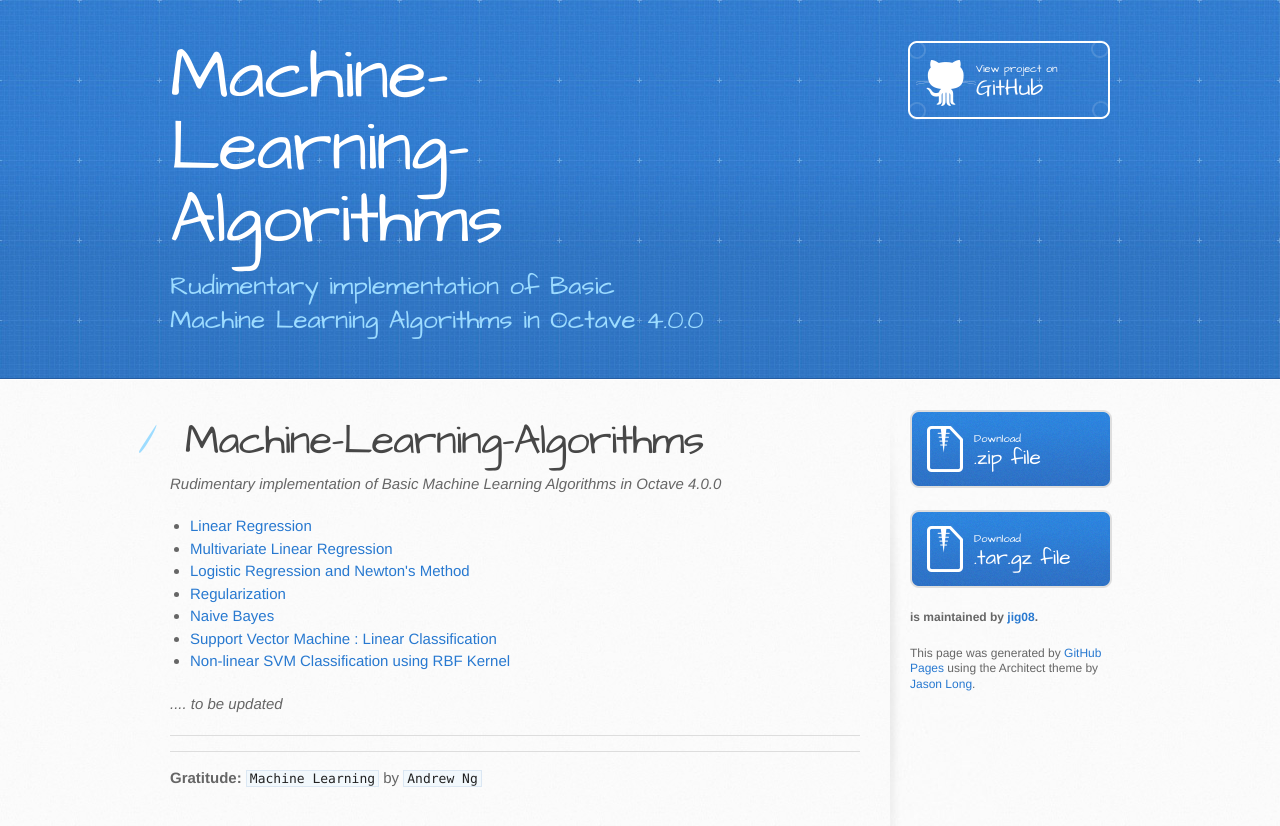
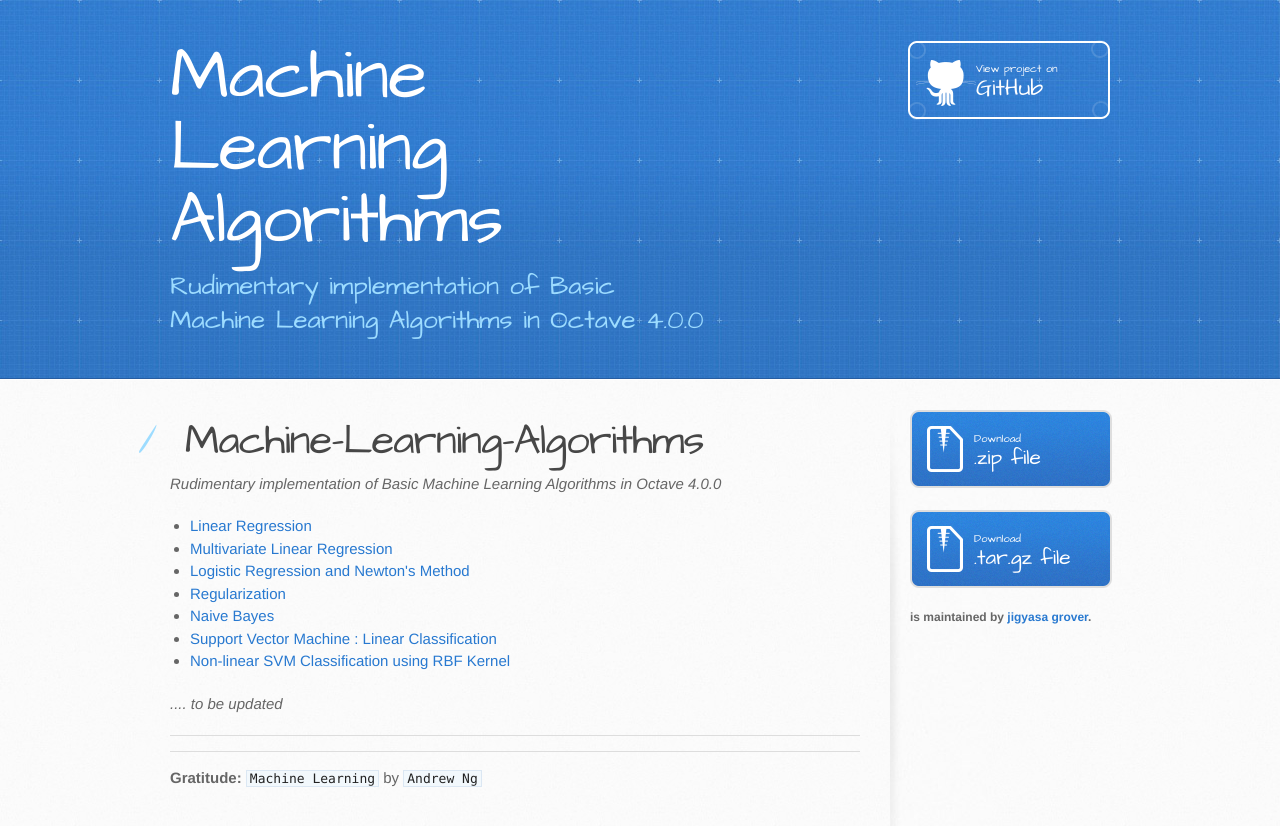
Before and after one commit to jig08/Machine-Learning-Algorithms, a plain HTML site: page index.html in a window 1280 px wide. Drawn offline with Linux system fonts and the light colour scheme.

Commit message:
Update index.html

```diff
--- a/index.html
+++ b/index.html
@@ -13,13 +13,13 @@
     <script src="//html5shiv.googlecode.com/svn/trunk/html5.js"></script>
     <![endif]-->
 
-    <title>Machine-Learning-Algorithms by jig08</title>
+    <title>Machine-Learning Algorithms</title>
   </head>
 
   <body>
     <header>
       <div class="inner">
-        <h1>Machine-Learning-Algorithms</h1>
+        <h1>Machine Learning Algorithms</h1>
         <h2>Rudimentary implementation of Basic Machine Learning Algorithms in Octave 4.0.0</h2>
         <a href="https://github.com/jig08/Machine-Learning-Algorithms" class="button"><small>View project on</small> GitHub</a>
       </div>
@@ -62,9 +62,9 @@
             .tar.gz file
           </a>
 
-          <p class="repo-owner"><a href="https://github.com/jig08/Machine-Learning-Algorithms"></a> is maintained by <a href="https://github.com/jig08">jig08</a>.</p>
+          <p class="repo-owner"><a href="https://github.com/jig08/Machine-Learning-Algorithms"></a> is maintained by <a href="https://github.com/jig08">jigyasa grover</a>.</p>
 
-          <p>This page was generated by <a href="https://pages.github.com">GitHub Pages</a> using the Architect theme by <a href="https://twitter.com/jasonlong">Jason Long</a>.</p>
+
         </aside>
       </div>
     </div>
```
